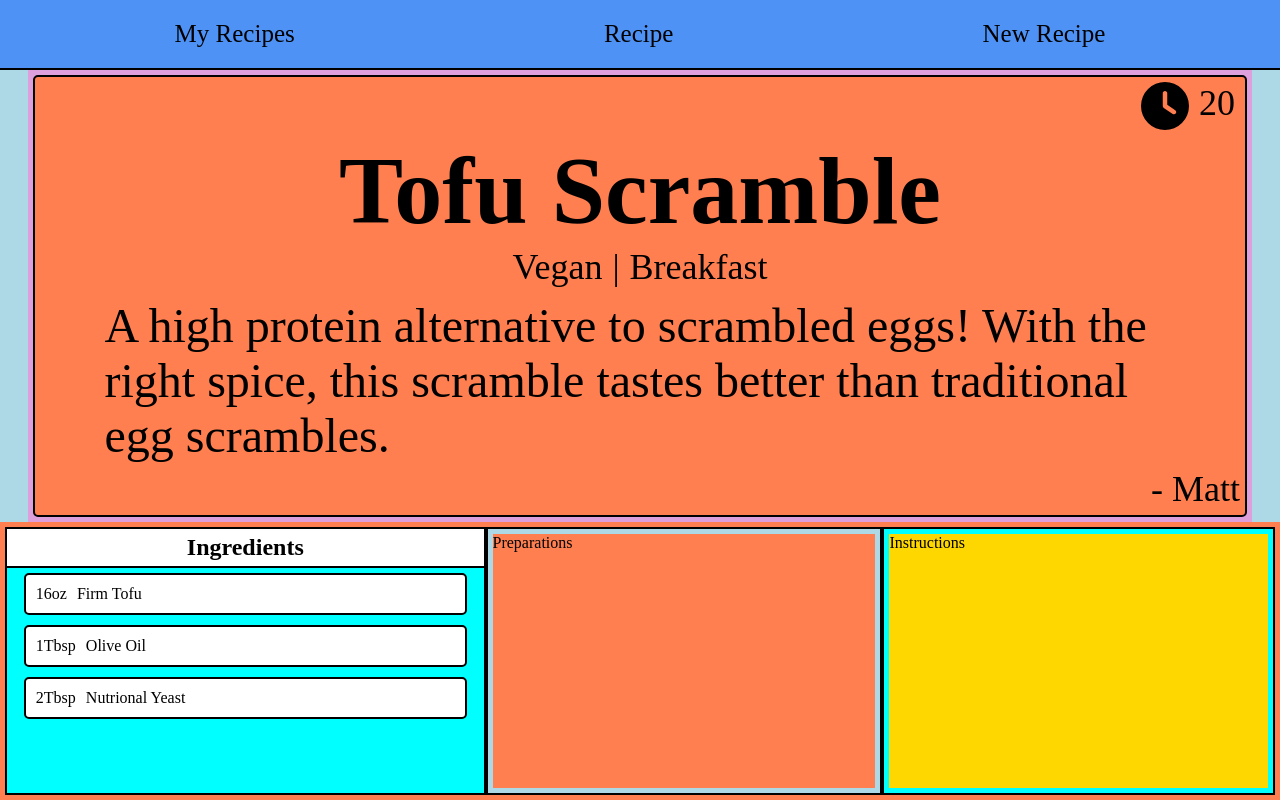
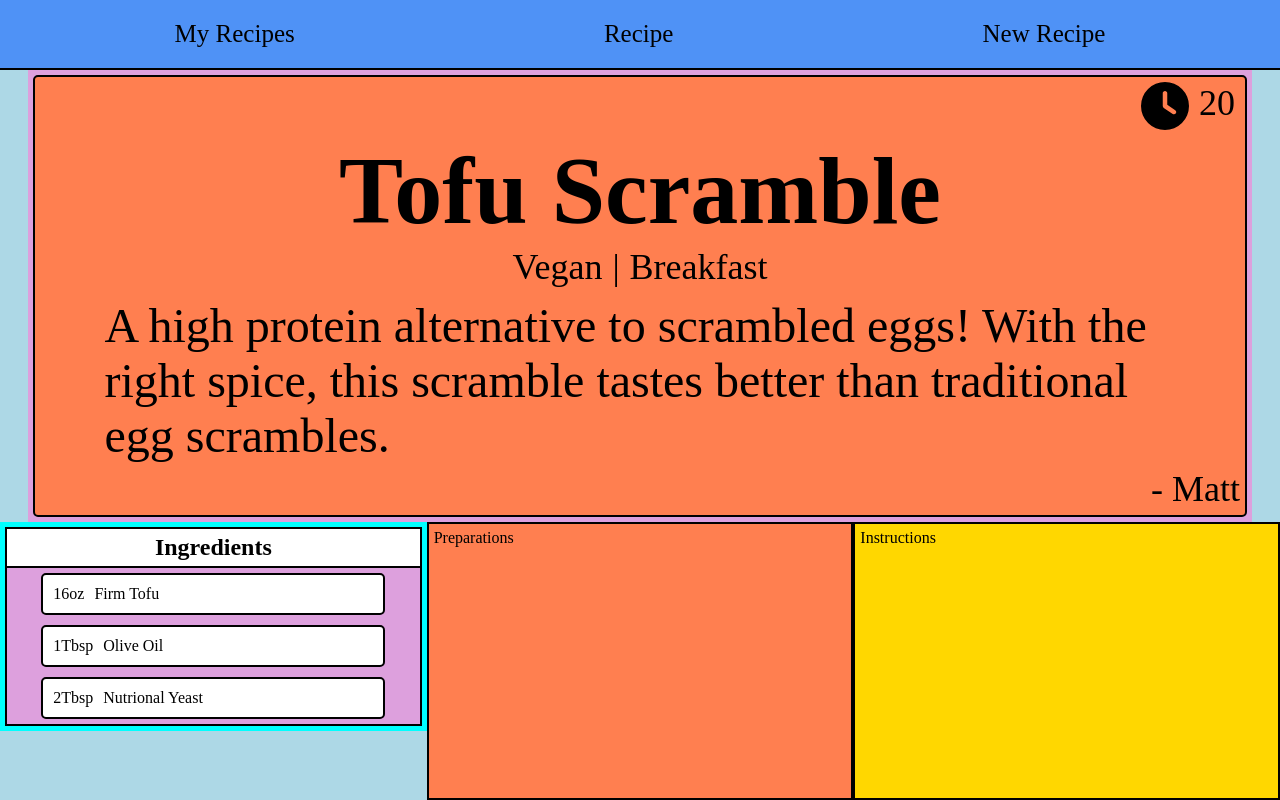
Before and after one commit to biggersmatt/jumptorecipe, a React (Create React App) app: page /recipe in a window 1280 px wide. Built offline with nearby package versions, Linux system fonts and the light colour scheme.

Commit message:
Responsive styles for ingredients component

```diff
--- a/src/App.css
+++ b/src/App.css
@@ -89,6 +89,9 @@ a:hover {
 .width-90 {
   width: 90%;
 }
+.width-80 {
+  width: 80%;
+}
 /* Margin */
 .margin-updown {
   margin: 5px 0;
--- a/src/components/Recipe/recipe.css
+++ b/src/components/Recipe/recipe.css
@@ -20,10 +20,15 @@
   .details {
     flex-direction: row;
   }
+  .ingredients-wrapper {
+    flex: 0 0 33.333333%;
+  }
   .preparations-wrapper {
     margin-top: 0;
+    flex: 0 0 33.333333%;
   }
   .instructions-wrapper {
     margin-top: 0;
+    flex: 0 0 33.333333%;
   }
 }
--- a/src/pages/Recipe.jsx
+++ b/src/pages/Recipe.jsx
@@ -32,41 +32,44 @@ export default function Recipe() {
         </div>
       </div>
       {/* Details Wrapper*/}
-      <div className='gold flex flex-grow-3 width-100'>
+      <div className='flex flex-grow-3 width-100'>
         {/* Details */}
-        <div className='coral details flex flex-grow-1 padding'>
+        <div className='details flex flex-grow-1'>
           {/* Ingredients Wrapper*/}
-          <div className='flex column flex-grow-1 border'>
+          <div className='ingredients-wrapper flex column'>
+            {/* Ingredients Container*/}
+            <div className="aqua flex padding">
               {/* Ingredients */}
-            <div className='aqua flex column align-center flex-grow-1'>
+              <div className='plum flex column align-center flex-grow-1 border'>
                 <div className="white flex justify-center width-100 border-bottom padding-updown">
                   <h2>Ingredients</h2>
                 </div>
-              <div className='white flex width-90 border radius margin-updown padding'>
+                <div className='white flex width-80 border radius margin-updown padding'>
                   <p className='padding'>16oz</p>
                   <p className='padding'>Firm Tofu</p>
                 </div>
-              <div className='white flex width-90 border radius margin-updown padding'>
+                <div className='white flex width-80 border radius margin-updown padding'>
                   <p className='padding'>1Tbsp</p>
                   <p className='padding'>Olive Oil</p>
                 </div>
-              <div className='white flex width-90 border radius margin-updown padding'>
+                <div className='white flex width-80 border radius margin-updown padding'>
                   <p className='padding'>2Tbsp</p>
                   <p className='padding'>Nutrional Yeast</p>
                 </div>
               </div>
             </div>
+          </div>
           {/* Preparations Wrapper*/}
-          <div className='lightblue preparations-wrapper flex column flex-grow-1 margin-top border padding'>
+          <div className='lightblue preparations-wrapper flex column margin-top'>
             {/* Preparations */}
-            <div className='coral flex-grow-1'>
+            <div className='coral flex-grow-1 border padding'>
               <p>Preparations</p>
             </div>
           </div>
           {/* Instructions Wrapper*/}
-          <div className='aqua instructions-wrapper flex column flex-grow-1 margin-top border padding'>
+          <div className='aqua instructions-wrapper flex column margin-top'>
             {/* Instructions */}
-            <div className='gold flex-grow-1'>
+            <div className='gold flex-grow-1 border padding'>
               <p>Instructions</p>
             </div>
           </div>
```
Lines whose indentation alone changed are shown as unchanged.
